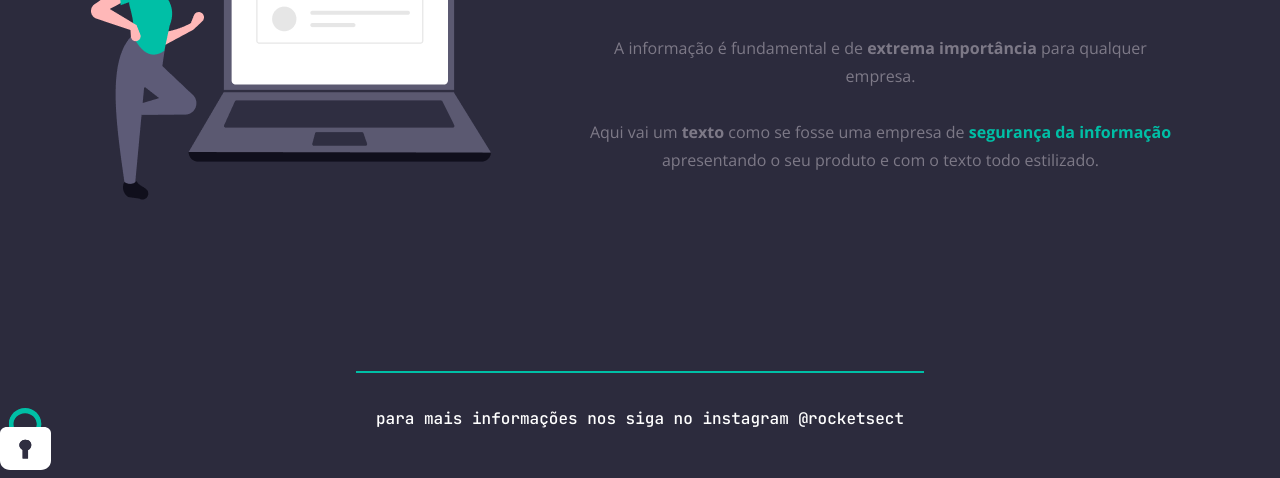
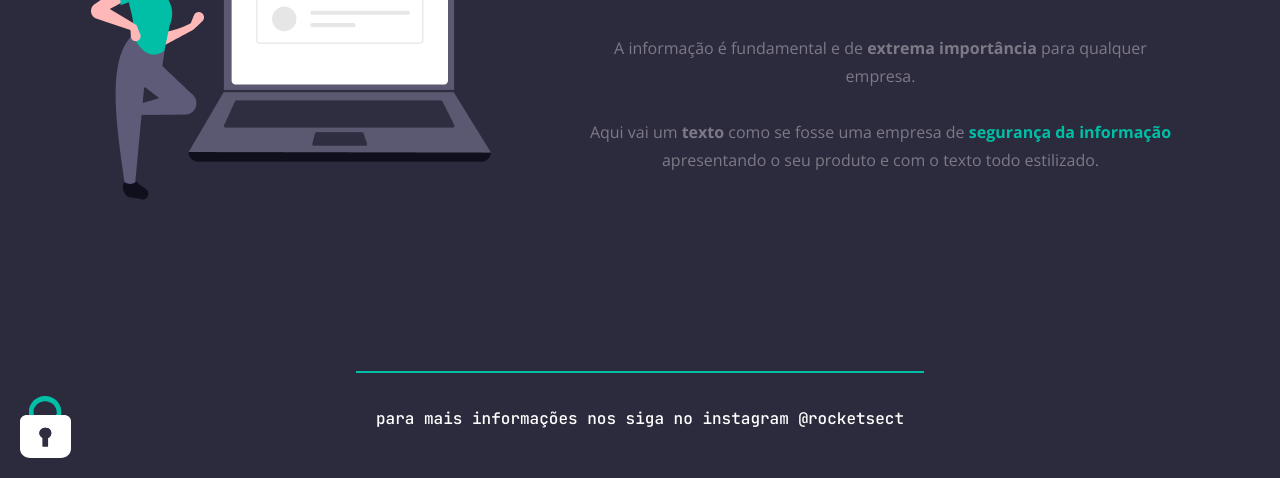
Before and after one commit to vniciusoliveira/Desafio-Recriando-Layout, a plain HTML site: page index.html in a window 1280 px wide. Shown: the part 322-800 px from the top of the page. Drawn offline with nearby package versions, Linux system fonts and the light colour scheme.

Commit message:
Add files via upload

```diff
--- a/style.css
+++ b/style.css
@@ -1,3 +1,4 @@
+
 body{
     margin: 0;
     background-color: #2C2B3D;
@@ -115,10 +116,9 @@ hr{
 }
 
 #padlock{
-    display: flex;
     position: fixed;
-
-    left: 0;
+    bottom: 20px;
+    left: 20px;
 }
 
 /* font-family: 'JetBrains Mono', monospace;
```
